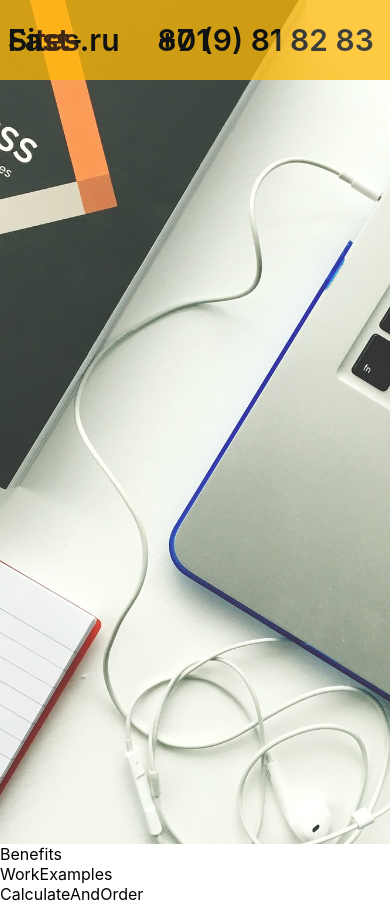
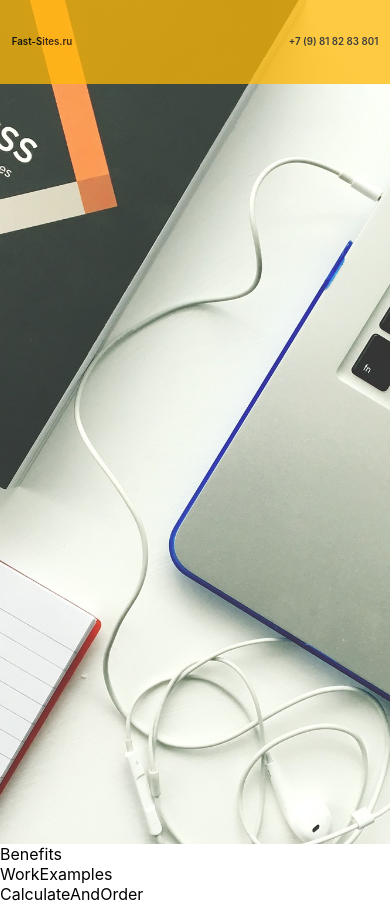
Before and after one commit to AlexCole999/fast-sites, a React (Create React App) app: page / in a window 390 px wide. Built offline with nearby package versions, Linux system fonts and the light colour scheme.

Commit message:
Contacts --->>> font-size 2,5vw in Logo,Phone components

```diff
--- a/src/components/Screen1/Contacts/Contacts.css
+++ b/src/components/Screen1/Contacts/Contacts.css
@@ -1,5 +1,5 @@
 .Contacts{
-  height: 80px;
+  height: 10vh;
   width: 100%;
   background-color: #FFB905;
   opacity: 0.75;
--- a/src/components/Screen1/Contacts/Logo/Logo.css
+++ b/src/components/Screen1/Contacts/Logo/Logo.css
@@ -1,10 +1,10 @@
 .Logo{
-font-size: 30px;
+font-size: 2.5vw;
 font-weight: 600;
 display: flex;
 justify-content: flex-start;
 align-items: center;
+margin-left: 3%;
+margin-bottom: 0.25%;
 line-height: 0px;
-margin-left: 2%;
-margin-bottom: 0.25%;
 }
--- a/src/components/Screen1/Contacts/Phone/Phone.css
+++ b/src/components/Screen1/Contacts/Phone/Phone.css
@@ -1,5 +1,5 @@
 .Phone{
-font-size: 30px;
+font-size: 2.5vw;
 font-weight: 600;
 display: flex;
 justify-content: flex-start;
--- a/src/components/Screen1/Screen1.css
+++ b/src/components/Screen1/Screen1.css
@@ -3,9 +3,3 @@
   width: 100vw;
   height: 100vh;
 }
-.contacts{
-  height: 8vh;
-  width: 100vw;
-  background-color: #FFB905;
-  opacity: 0.75;
-}
```
Also changed, not shown: src/images/background-v2.jpg (added).
